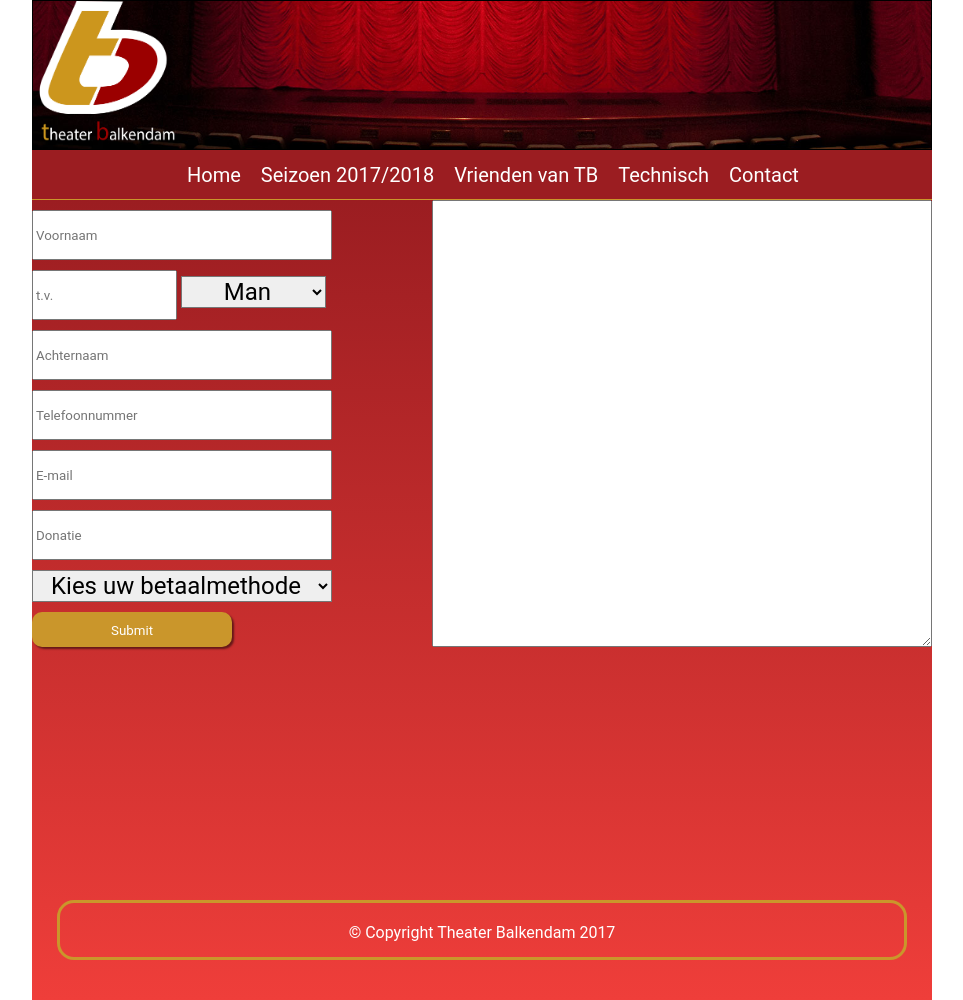
After one commit to WEBhicham/theaterBalkendam, a PHP site: page /Pages/word_vriend.php in a window 1280 px wide. The commit adds this page. Shown: the whole page, without its empty margins (158-1121 px from the left). Run offline with PHP 8.4, Linux system fonts and the light colour scheme.

Commit message:
Add files via upload

```diff
--- a/Assets/StyleSheets/general.css
+++ b/Assets/StyleSheets/general.css
@@ -100,7 +100,7 @@ nav>ul>li>a{
     background: linear-gradient(to bottom, #9b1d21 0%,#ef3e3a 100%); /* W3C, IE10+, FF16+, Chrome26+, Opera12+, Safari7+ */
     filter: progid:DXImageTransform.Microsoft.gradient( startColorstr='#9b1d21', endColorstr='#ef3e3a',GradientType=0 ); /* IE6-9 */
 }
-.footer{
+footer{
     position: relative;
     top: 660px;
     left: 25px;
--- a/Assets/StyleSheets/word_vriend.css
+++ b/Assets/StyleSheets/word_vriend.css
@@ -1,5 +1,61 @@
+form {
+    display: flex;
+    flex-wrap: wrap;
+    width: 100%;
+    height: auto;
+}
+.main{
+    height: 100vh;
+}
+input[type=text]{
+    width: 300px;
+    height: 50px;
+}
+input[name=tv]{
+    width: 145px;
+    /*padding: 5px;*/
+}
+input[type=submit]{
+    width: 200px;
+    height: 35px;
+    border:none;
+    border-radius: 10px;
+    background-color: #ca962b;
+    color: white;
+    text-align: center;
+    line-height: 35px;
+    box-shadow: 2px 2px 2px 0 rgba(0,0,0,0.50);
+}
+input[type=submit]:hover {
+    cursor: pointer;
+}
+input[type=submit]:active {
+    cursor: pointer;
+    box-shadow: none;
+}
+.form_inputs {
+    width: 400px;
+    height: auto;
+}
+input, select{
+    margin-top: 10px;
+}
+select{
+    width: 145px;
+    text-align: center;
+    border-radius: 0;
+    font-size: 1.5em;
+}
+select[name=betaalmethode] {
+    width: 300px;
+}
+textarea {
+    margin-left: auto;
+    width: 500px;
+    /*height: auto;*/
+}
 footer {
     position: relative;
-    top: 860px;
+    top: 750px;
     left: 25px;
 }
--- a/Pages/contact.php
+++ b/Pages/contact.php
@@ -56,7 +56,7 @@
             </div>
 
 
-            <footer class="footer">© Copyright Theater Balkendam 2017</footer>
+            <footer>© Copyright Theater Balkendam 2017</footer>
         </div>
     </body>
 </html>
--- a/Pages/seizoen.php
+++ b/Pages/seizoen.php
@@ -97,7 +97,7 @@
                     <?php echo $out;?>
                 </div>
             </div>
-            <div class="footer">©Copyright Theater Balkendam 2017</div>
+            <footer>©Copyright Theater Balkendam 2017</footer>
         </div>
     </body>
 </html>
--- a/Pages/vrienden.php
+++ b/Pages/vrienden.php
@@ -27,7 +27,7 @@
                 </nav>
             </header>
             <div class="main">
-                <a class="vriendworden" href="send.php">Wordt ook vriend</a>
+                <a class="vriendworden" href="word_vriend.php">Wordt ook vriend</a>
                 <p class="welkom_text">Hier vindt u alle vrienden van Theater Balkendam</p>
                 <br>
                 <div class="basis">
@@ -91,7 +91,7 @@
                     <div class="vriend5">Sjoers Soeter <span style="padding-left: 5em">€50,-</span> (sql)</div>
                 </div>
             </div>
-            <div class="footer">© Copyright Theater Balkendam 2017</div>
+            <footer>© Copyright Theater Balkendam 2017</footer>
         </div>
     </body>
 </html>
--- /dev/null
+++ b/Pages/word_vriend.php
@@ -0,0 +1,78 @@
+<?php
+    if(isset($_POST["email"], $_POST["naam"])){
+        $to = "hicham.elallouchi@ictmbo.nl";
+        $from = $_POST["email"];
+
+        $first_nameto = $_POST["naam"];
+        $first_name = "Naam: " . $_POST["naam"];
+
+        $subject = "Contact Bericht - Theater Balkendam";
+        $subject2 = "Kopie van u contact verzoek - Theater Balkendam";
+
+        $message = "U heeft een contact verzoek van $first_nameto.\n\nE-mailadres van $first_nameto: $from\n\nVraag/Bericht:\n\n" . $_POST["bericht"];
+        $message2 = "Beste $first_nameto,\n\nHier is het kopie van u contact verzoek.\n\nVraag/Bericht:\n\n" . $_POST["bericht"] . "\n\nU verzoek wordt z.s.m. behandeld,";
+
+        $headers = "Afzender: $from";
+        $headers2 = "Afzender: $to";
+
+        mail($to,$subject,$message,$headers);
+        mail($from,$subject2,$message2,$headers2);
+        }
+?>
+
+<!doctype html>
+<html lang=”nl”>
+    <head>
+        <title>CHECK</title>
+        <meta charset=”utf-8”>
+        <link rel="stylesheet" href="../Assets/StyleSheets/general.css">
+        <link rel="stylesheet" href="../Assets/StyleSheets/word_vriend.css">
+    </head>
+    <body>
+        <div class="container">
+            <header class="header">
+                <div class="banner">
+                    <img class="logo" src="../Img/logo.png" alt="logo">
+                </div>
+                <nav>
+                    <ul>
+                        <li><a href="../index.php" class="home">Home</a></li>
+                        <li><a href="seizoen.php">Seizoen 2017/2018</a></li>
+                        <li><a href="vrienden.php">Vrienden van TB</a></li>
+                        <li><a href="technisch.php">Technisch</a></li>
+                        <li><a href="contact.php">Contact</a></li>
+                    </ul>
+                </nav>
+            </header>
+
+            <div class="main">
+                <form action="" method="post">
+                    <div class="form_inputs">
+                        <input placeholder="Voornaam" title="Voornaam" name="voornaam" type="text">
+                        <input placeholder="t.v." title="tv" name="tv" type="text">
+                        <select title="geslacht" name="gelacht">
+                            <option value="man">Man</option>
+                            <option value="vrouw">Vrouw</option>
+                            <option value="overig">Overig</option>
+                        </select>
+                        <input placeholder="Achternaam" title="achternaam" name="achternaam" type="text">
+                        <input placeholder="Telefoonnummer" title="telefoonnummer" name="telefoonnummer" type="text">
+                        <input placeholder="E-mail" title="email" name="email" type="text">
+                        <input placeholder="Donatie" title="donatie" name="donatie" type="text">
+                        <select title="betaalmethode" name="betaalmethode">
+                            <option value="" disabled selected>Kies uw betaalmethode</option>
+                            <option value="ideal">Ideal</option>
+                            <option value="paypal">Paypal</option>
+                            <option value="mastercard">Mastercard</option>
+                            <option value="visa">VISA</option>
+                        </select>
+                        <input type="submit">
+                    </div>
+                    <textarea title=""  name="" id="" cols="30" rows="10"></textarea>
+                </form>
+            </div>
+
+            <footer>© Copyright Theater Balkendam 2017</footer>
+        </div>
+    </body>
+</html>
```
